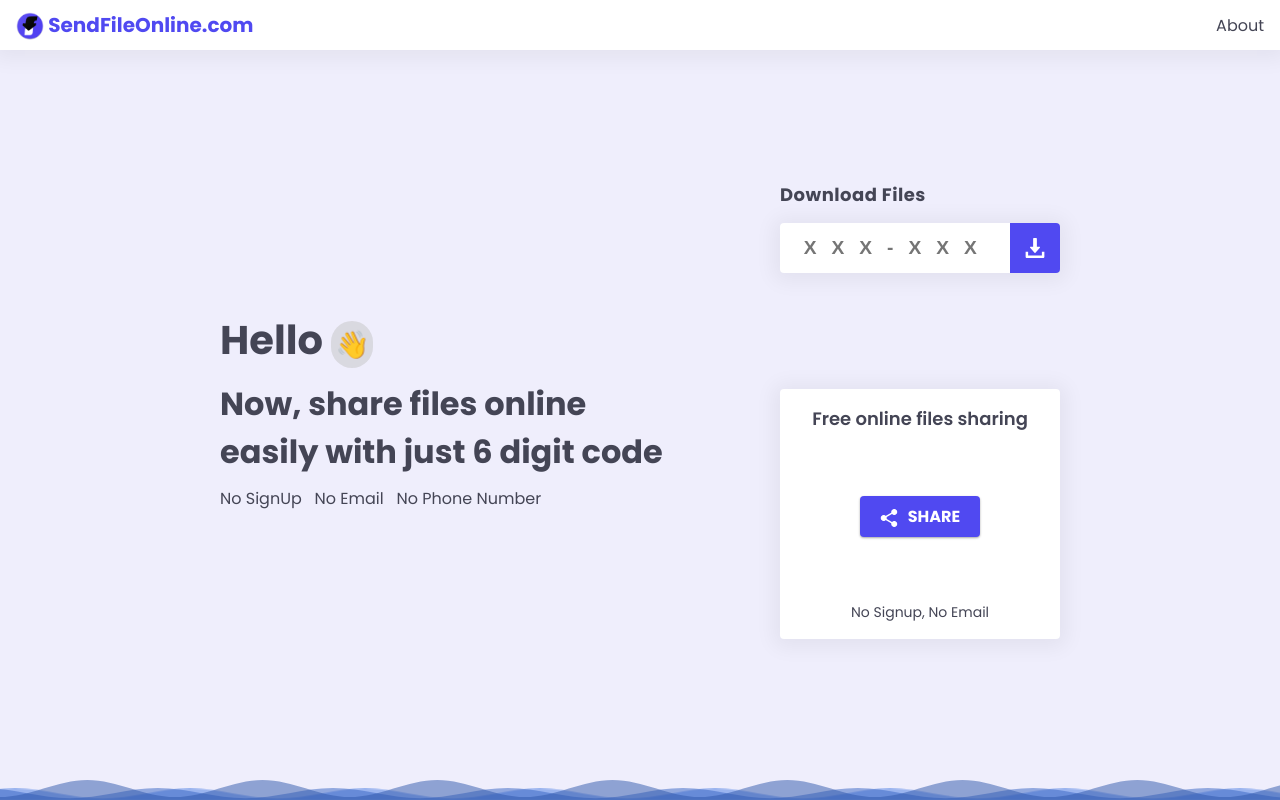
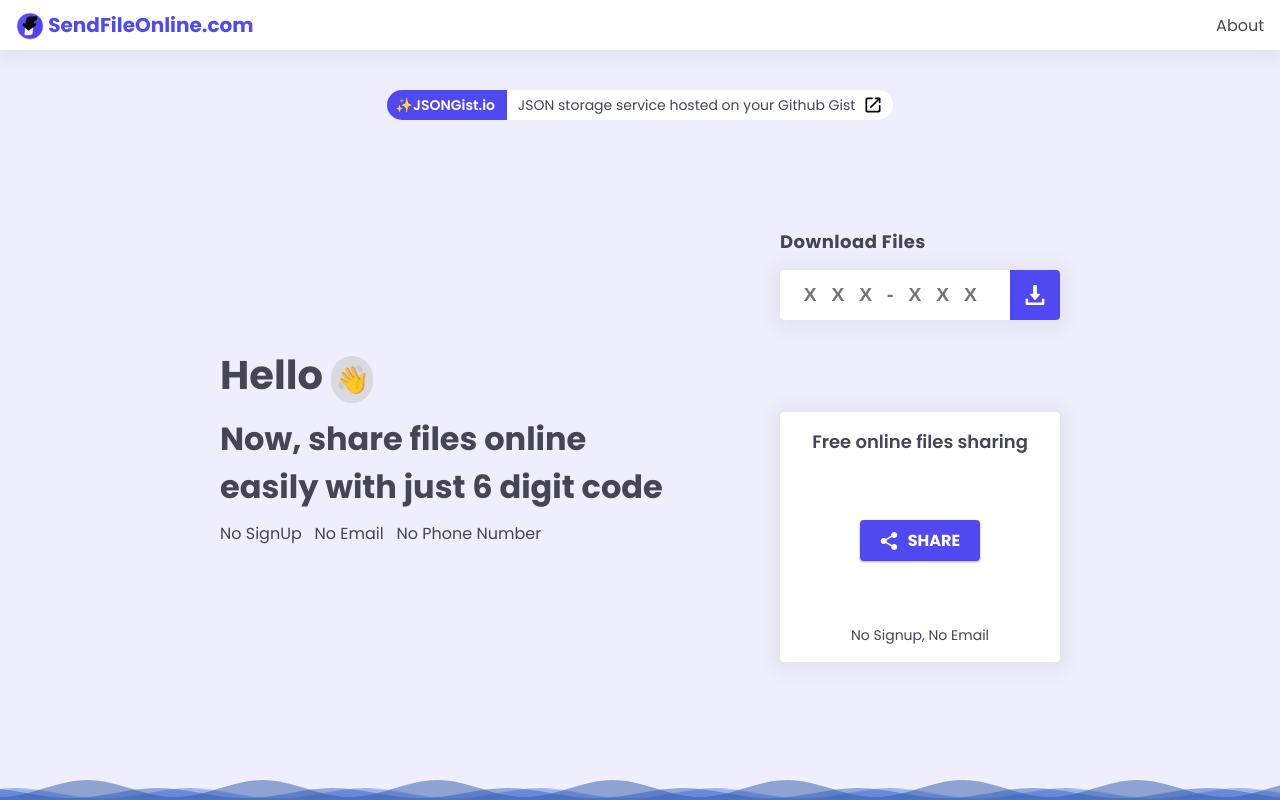
Before and after one commit to spurushottam13/sendfastv2, a React (Create React App) app: page / in a window 1280 px wide. Built offline with nearby package versions, Linux system fonts and the light colour scheme; no server answers.

Commit message:
[Added] Promo for the JSONGist.io

```diff
--- a/src/App.css
+++ b/src/App.css
@@ -9,7 +9,7 @@
 
 * {
   box-sizing: border-box;
-  transition: all 0.3s cubic-bezier(.25, .8, .25, 1)
+  transition: all 0.3s cubic-bezier(0.25, 0.8, 0.25, 1);
 }
 
 input::-webkit-outer-spin-button,
@@ -19,12 +19,12 @@ input::-webkit-inner-spin-button {
 }
 
 /* Firefox */
-input[type=number] {
+input[type="number"] {
   -moz-appearance: textfield;
 }
 
-body{
-  font-family: 'Poppins', sans-serif;
+body {
+  font-family: "Poppins", sans-serif;
   font-weight: 400;
 }
 
@@ -36,75 +36,145 @@ body{
   /* height: 100%; */
   /* overflow: hidden; */
   background: var(--background);
-  font-family: 'Poppins', sans-serif;
+  font-family: "Poppins", sans-serif;
   font-weight: 400;
   color: var(--dark);
 }
 
-.app-wrapper{
+.app-wrapper {
   flex: 1;
   width: 100%;
   display: flex;
   justify-content: center;
 }
 
-.hidden{
+.hidden {
   visibility: hidden;
   height: 0px;
   width: 0px;
 }
 
-.inline{
+.inline {
   display: flex;
   justify-content: center;
   align-items: center;
 }
-.inline.sb{
+.inline.sb {
   justify-content: space-between;
 }
 
-.small-font{
+.small-font {
   font-size: 12px;
 }
 
-.full{
+.full {
   width: 100%;
 }
 
-.text-dark{
+.text-dark {
   color: var(--dark);
 }
 
-.ai-base{
+.ai-base {
   align-items: baseline !important;
 }
 
-.mb-5{
+.mb-5 {
   margin-bottom: 5px;
 }
 
-.mb10{
+.mb10 {
   margin-bottom: 10px;
 }
 
-.disable{
+.disable {
   background: #c2c2c2 !important;
   cursor: no-drop !important;
 }
 
-.pointer{
+.pointer {
   cursor: pointer;
 }
 
-.text-primary{
+.text-primary {
   color: var(--primary);
 }
 
-.icon-width-limit{
+.icon-width-limit {
   max-width: calc(100% - 50px);
   overflow: unset;
 }
 
-.zero-margin{
+.zero-margin {
   margin: 0;
 }
+
+a,
+a:hover,
+a:focus,
+a:active {
+  text-decoration: none;
+  color: inherit;
+}
+
+a {
+  color: inherit;
+}
+
+.news-container {
+  width: fit-content;
+  margin: auto;
+  margin-top: 40px;
+  font-size: 14px;
+  height: 30px;
+  display: flex;
+}
+
+.news-title {
+  background: var(--primary);
+  color: white;
+  padding: 2px 5px;
+  border-top-left-radius: 20px;
+  border-bottom-left-radius: 20px;
+  font-weight: 600;
+  display: flex;
+  justify-content: center;
+  align-items: center;
+}
+
+.news-message {
+  padding: 2px 5px;
+  border-top-right-radius: 20px;
+  border-bottom-right-radius: 20px;
+  background: white;
+  padding-left: 0px;
+  display: flex;
+  justify-content: center;
+  align-items: center;
+  padding-right: 10px;
+}
+
+.news-container > .small-message {
+  padding: 2px 5px;
+  border-top-right-radius: 4px;
+  border-bottom-right-radius: 4px;
+  background: white;
+  padding-left: 0px;
+  display: none;
+  justify-content: center;
+  align-items: center;
+  padding-right: 10px;
+}
+
+@media only screen and (max-width: 500px) {
+  .news-container > .small-message {
+    display: flex;
+  }
+  .news-container > .news-message {
+    display: none;
+  }
+  .news-container > .news-title {
+    border-top-left-radius: 4px;
+    border-bottom-left-radius: 4px;
+  }
+}
--- a/src/App.js
+++ b/src/App.js
@@ -1,27 +1,48 @@
-import React from 'react';
-import './App.css';
-import LeftContent from './components/LeftContent';
-import Main from './components/Main';
-import Header from './components/Header';
-import Wave from './components/wave';
-import { User } from './User';
+import React from "react";
+import "./App.css";
+import LeftContent from "./components/LeftContent";
+import Main from "./components/Main";
+import Header from "./components/Header";
+import Wave from "./components/wave";
+import { User } from "./User";
+import Icon from "./Icons";
 
-User.login()
+User.login();
 
 function App() {
-  const wrapperHeight = window.innerHeight - 80
+  const wrapperHeight = window.innerHeight - 150;
   return (
     <React.Fragment>
       <div className="App">
-      <Header/>
-      <div className="app-wrapper" style={{height: wrapperHeight}}>
-        <LeftContent/>
-        <Main/>
+        <Header />
+        <a href="http://jsongist.io/" target="_blank" rel="noopener noreferrer">
+          <div className="news-container">
+            <div className="news-title">
+              &nbsp;
+              <span role="img" aria-label="hello">
+                ✨
+              </span>
+              JSONGist.io &nbsp;
+            </div>
+            <div className="news-message">
+              &nbsp; &nbsp;JSON storage service hosted on your Github Gist
+              &nbsp;
+              <Icon.open />
+            </div>
+            <div className="small-message">
+              &nbsp; &nbsp; Free JSON storage &nbsp;
+              <Icon.open />
+            </div>
+          </div>
+        </a>
+        <div className="app-wrapper" style={{ height: wrapperHeight }}>
+          <LeftContent />
+          <Main />
+        </div>
+        <div style={{ height: 30 }}>
+          <Wave />
+        </div>
       </div>
-      <div style={{height: 30}}>
-        <Wave/>
-      </div>
-    </div>
     </React.Fragment>
   );
 }
--- a/src/Icons/index.js
+++ b/src/Icons/index.js
@@ -1,40 +1,146 @@
-import React from 'react'
+import React from "react";
 
 const Icon = {
-    download: ({ width = "30px", className, height = "30px", color = 'white', onClick }) => (<svg
+  download: ({
+    width = "30px",
+    className,
+    height = "30px",
+    color = "white",
+    onClick,
+  }) => (
+    <svg
       width={width}
       className={className}
       height={height}
       onClick={onClick}
       version="1.1"
       id="Capa_1"
-        x="0px" y="0px" viewBox="0 0 512 512" ><g><g> <g> <path d="M382.56,233.376C379.968,227.648,374.272,224,368,224h-64V16c0-8.832-7.168-16-16-16h-64c-8.832,0-16,7.168-16,16v208h-64    c-6.272,0-11.968,3.68-14.56,9.376c-2.624,5.728-1.6,12.416,2.528,17.152l112,128c3.04,3.488,7.424,5.472,12.032,5.472    c4.608,0,8.992-2.016,12.032-5.472l112-128C384.192,245.824,385.152,239.104,382.56,233.376z" data-original="#000000" className="active-path" data-old_color="#000000" fill={color}/> </g> </g><g> <g> <path d="M432,352v96H80v-96H16v128c0,17.696,14.336,32,32,32h416c17.696,0,32-14.304,32-32V352H432z" data-original="#000000" className="active-path" data-old_color="#000000" fill={color}/> </g> </g></g>
-    </svg>),
-    pause: ({ width = "30px", className, height = "30px", color = 'var(--dark)' }) => (<svg
+      x="0px"
+      y="0px"
+      viewBox="0 0 512 512"
+    >
+      <g>
+        <g>
+          {" "}
+          <g>
+            {" "}
+            <path
+              d="M382.56,233.376C379.968,227.648,374.272,224,368,224h-64V16c0-8.832-7.168-16-16-16h-64c-8.832,0-16,7.168-16,16v208h-64    c-6.272,0-11.968,3.68-14.56,9.376c-2.624,5.728-1.6,12.416,2.528,17.152l112,128c3.04,3.488,7.424,5.472,12.032,5.472    c4.608,0,8.992-2.016,12.032-5.472l112-128C384.192,245.824,385.152,239.104,382.56,233.376z"
+              data-original="#000000"
+              className="active-path"
+              data-old_color="#000000"
+              fill={color}
+            />{" "}
+          </g>{" "}
+        </g>
+        <g>
+          {" "}
+          <g>
+            {" "}
+            <path
+              d="M432,352v96H80v-96H16v128c0,17.696,14.336,32,32,32h416c17.696,0,32-14.304,32-32V352H432z"
+              data-original="#000000"
+              className="active-path"
+              data-old_color="#000000"
+              fill={color}
+            />{" "}
+          </g>{" "}
+        </g>
+      </g>
+    </svg>
+  ),
+  pause: ({
+    width = "30px",
+    className,
+    height = "30px",
+    color = "var(--dark)",
+  }) => (
+    <svg
       width={width}
       className={className}
       height={height}
       fill={color}
-        id="Layer_1" enableBackground="new 0 0 511.448 511.448" viewBox="0 0 511.448 511.448" xmlns="http://www.w3.org/2000/svg"><path d="m436.508 74.94c-99.913-99.913-261.64-99.928-361.567 0-99.913 99.913-99.928 261.64 0 361.567 99.913 99.913 261.64 99.928 361.567 0 99.912-99.912 99.927-261.639 0-361.567zm-180.784 394.45c-117.816 0-213.667-95.851-213.667-213.667s95.851-213.666 213.667-213.666 213.666 95.851 213.666 213.667-95.85 213.666-213.666 213.666z" /><path d="m298.39 160.057c-11.598 0-21 9.402-21 21v149.333c0 11.598 9.402 21 21 21s21-9.402 21-21v-149.333c0-11.598-9.401-21-21-21z" /><path d="m213.057 160.057c-11.598 0-21 9.402-21 21v149.333c0 11.598 9.402 21 21 21s21-9.402 21-21v-149.333c0-11.598-9.401-21-21-21z" />
-    </svg>),
+      id="Layer_1"
+      enableBackground="new 0 0 511.448 511.448"
+      viewBox="0 0 511.448 511.448"
+      xmlns="http://www.w3.org/2000/svg"
+    >
+      <path d="m436.508 74.94c-99.913-99.913-261.64-99.928-361.567 0-99.913 99.913-99.928 261.64 0 361.567 99.913 99.913 261.64 99.928 361.567 0 99.912-99.912 99.927-261.639 0-361.567zm-180.784 394.45c-117.816 0-213.667-95.851-213.667-213.667s95.851-213.666 213.667-213.666 213.666 95.851 213.666 213.667-95.85 213.666-213.666 213.666z" />
+      <path d="m298.39 160.057c-11.598 0-21 9.402-21 21v149.333c0 11.598 9.402 21 21 21s21-9.402 21-21v-149.333c0-11.598-9.401-21-21-21z" />
+      <path d="m213.057 160.057c-11.598 0-21 9.402-21 21v149.333c0 11.598 9.402 21 21 21s21-9.402 21-21v-149.333c0-11.598-9.401-21-21-21z" />
+    </svg>
+  ),
 
-    delete: ({ width = "30px", className, height = "30px", onClick, color = 'var(--error)' }) => (<svg id="Layer_1"
+  delete: ({
+    width = "30px",
+    className,
+    height = "30px",
+    onClick,
+    color = "var(--error)",
+  }) => (
+    <svg
+      id="Layer_1"
       width={width}
       className={className}
       height={height}
       fill={color}
       onClick={onClick}
-        enableBackground="new 0 0 512 512"  viewBox="0 0 512 512" xmlns="http://www.w3.org/2000/svg"><g><path d="m424 64h-88v-16c0-26.467-21.533-48-48-48h-64c-26.467 0-48 21.533-48 48v16h-88c-22.056 0-40 17.944-40 40v56c0 8.836 7.164 16 16 16h8.744l13.823 290.283c1.221 25.636 22.281 45.717 47.945 45.717h242.976c25.665 0 46.725-20.081 47.945-45.717l13.823-290.283h8.744c8.836 0 16-7.164 16-16v-56c0-22.056-17.944-40-40-40zm-216-16c0-8.822 7.178-16 16-16h64c8.822 0 16 7.178 16 16v16h-96zm-128 56c0-4.411 3.589-8 8-8h336c4.411 0 8 3.589 8 8v40c-4.931 0-331.567 0-352 0zm313.469 360.761c-.407 8.545-7.427 15.239-15.981 15.239h-242.976c-8.555 0-15.575-6.694-15.981-15.239l-13.751-288.761h302.44z" /><path d="m256 448c8.836 0 16-7.164 16-16v-208c0-8.836-7.164-16-16-16s-16 7.164-16 16v208c0 8.836 7.163 16 16 16z" /><path d="m336 448c8.836 0 16-7.164 16-16v-208c0-8.836-7.164-16-16-16s-16 7.164-16 16v208c0 8.836 7.163 16 16 16z" /><path d="m176 448c8.836 0 16-7.164 16-16v-208c0-8.836-7.164-16-16-16s-16 7.164-16 16v208c0 8.836 7.163 16 16 16z" /></g>
-    </svg>),
+      enableBackground="new 0 0 512 512"
+      viewBox="0 0 512 512"
+      xmlns="http://www.w3.org/2000/svg"
+    >
+      <g>
+        <path d="m424 64h-88v-16c0-26.467-21.533-48-48-48h-64c-26.467 0-48 21.533-48 48v16h-88c-22.056 0-40 17.944-40 40v56c0 8.836 7.164 16 16 16h8.744l13.823 290.283c1.221 25.636 22.281 45.717 47.945 45.717h242.976c25.665 0 46.725-20.081 47.945-45.717l13.823-290.283h8.744c8.836 0 16-7.164 16-16v-56c0-22.056-17.944-40-40-40zm-216-16c0-8.822 7.178-16 16-16h64c8.822 0 16 7.178 16 16v16h-96zm-128 56c0-4.411 3.589-8 8-8h336c4.411 0 8 3.589 8 8v40c-4.931 0-331.567 0-352 0zm313.469 360.761c-.407 8.545-7.427 15.239-15.981 15.239h-242.976c-8.555 0-15.575-6.694-15.981-15.239l-13.751-288.761h302.44z" />
+        <path d="m256 448c8.836 0 16-7.164 16-16v-208c0-8.836-7.164-16-16-16s-16 7.164-16 16v208c0 8.836 7.163 16 16 16z" />
+        <path d="m336 448c8.836 0 16-7.164 16-16v-208c0-8.836-7.164-16-16-16s-16 7.164-16 16v208c0 8.836 7.163 16 16 16z" />
+        <path d="m176 448c8.836 0 16-7.164 16-16v-208c0-8.836-7.164-16-16-16s-16 7.164-16 16v208c0 8.836 7.163 16 16 16z" />
+      </g>
+    </svg>
+  ),
 
-    cross: ({ width = "20px", className, height = "20px", onClick, color = 'white' }) => (<svg
+  cross: ({
+    width = "20px",
+    className,
+    height = "20px",
+    onClick,
+    color = "white",
+  }) => (
+    <svg
       width={width}
       className={className}
       height={height}
       fill={color}
       onClick={onClick}
-        version="1.1" id="Capa_1"  x="0px" y="0px" viewBox="0 0 409.806 409.806" > <g> <g> <path d="M228.929,205.01L404.596,29.343c6.78-6.548,6.968-17.352,0.42-24.132c-6.548-6.78-17.352-6.968-24.132-0.42 c-0.142,0.137-0.282,0.277-0.42,0.42L204.796,180.878L29.129,5.21c-6.78-6.548-17.584-6.36-24.132,0.42 c-6.388,6.614-6.388,17.099,0,23.713L180.664,205.01L4.997,380.677c-6.663,6.664-6.663,17.468,0,24.132 c6.664,6.662,17.468,6.662,24.132,0l175.667-175.667l175.667,175.667c6.78,6.548,17.584,6.36,24.132-0.42 c6.387-6.614,6.387-17.099,0-23.712L228.929,205.01z"/> </g> </g> <g> </g> <g> </g> <g> </g> <g> </g> <g> </g> <g> </g> <g> </g> <g> </g> <g> </g> <g> </g> <g> </g> <g> </g> <g> </g> <g> </g> <g> </g>
-    </svg>)
-}
+      version="1.1"
+      id="Capa_1"
+      x="0px"
+      y="0px"
+      viewBox="0 0 409.806 409.806"
+    >
+      {" "}
+      <g>
+        {" "}
+        <g>
+          {" "}
+          <path d="M228.929,205.01L404.596,29.343c6.78-6.548,6.968-17.352,0.42-24.132c-6.548-6.78-17.352-6.968-24.132-0.42 c-0.142,0.137-0.282,0.277-0.42,0.42L204.796,180.878L29.129,5.21c-6.78-6.548-17.584-6.36-24.132,0.42 c-6.388,6.614-6.388,17.099,0,23.713L180.664,205.01L4.997,380.677c-6.663,6.664-6.663,17.468,0,24.132 c6.664,6.662,17.468,6.662,24.132,0l175.667-175.667l175.667,175.667c6.78,6.548,17.584,6.36,24.132-0.42 c6.387-6.614,6.387-17.099,0-23.712L228.929,205.01z" />{" "}
+        </g>{" "}
+      </g>{" "}
+      <g> </g> <g> </g> <g> </g> <g> </g> <g> </g> <g> </g> <g> </g> <g> </g>{" "}
+      <g> </g> <g> </g> <g> </g> <g> </g> <g> </g> <g> </g> <g> </g>
+    </svg>
+  ),
+  open: ({ width = "20px", height = "20px" }) => (
+    <svg
+      data-name="Layer 1"
+      id="Layer_1"
+      width={width}
+      height={height}
+      viewBox="0 0 24 24"
+      xmlns="http://www.w3.org/2000/svg"
+    >
+      <path d="M18 19H6c-.55 0-1-.45-1-1V6c0-.55.45-1 1-1h5c.55 0 1-.45 1-1s-.45-1-1-1H5c-1.11 0-2 .9-2 2v14c0 1.1.9 2 2 2h14c1.1 0 2-.9 2-2v-6c0-.55-.45-1-1-1s-1 .45-1 1v5c0 .55-.45 1-1 1zM14 4c0 .55.45 1 1 1h2.59l-9.13 9.13c-.39.39-.39 1.02 0 1.41.39.39 1.02.39 1.41 0L19 6.41V9c0 .55.45 1 1 1s1-.45 1-1V4c0-.55-.45-1-1-1h-5c-.55 0-1 .45-1 1z"></path>{" "}
+    </svg>
+  ),
+};
 
-export default Icon
+export default Icon;
```
Lines whose indentation alone changed are shown as unchanged.
